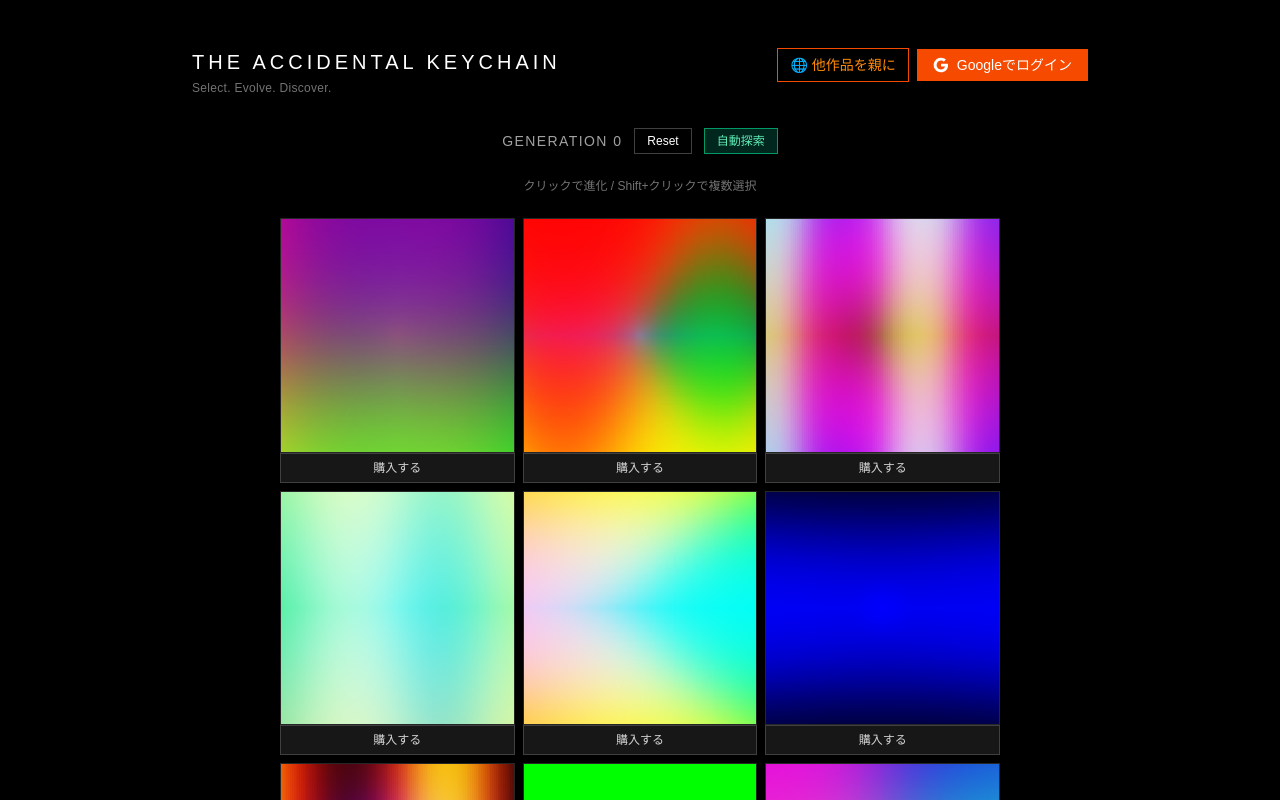
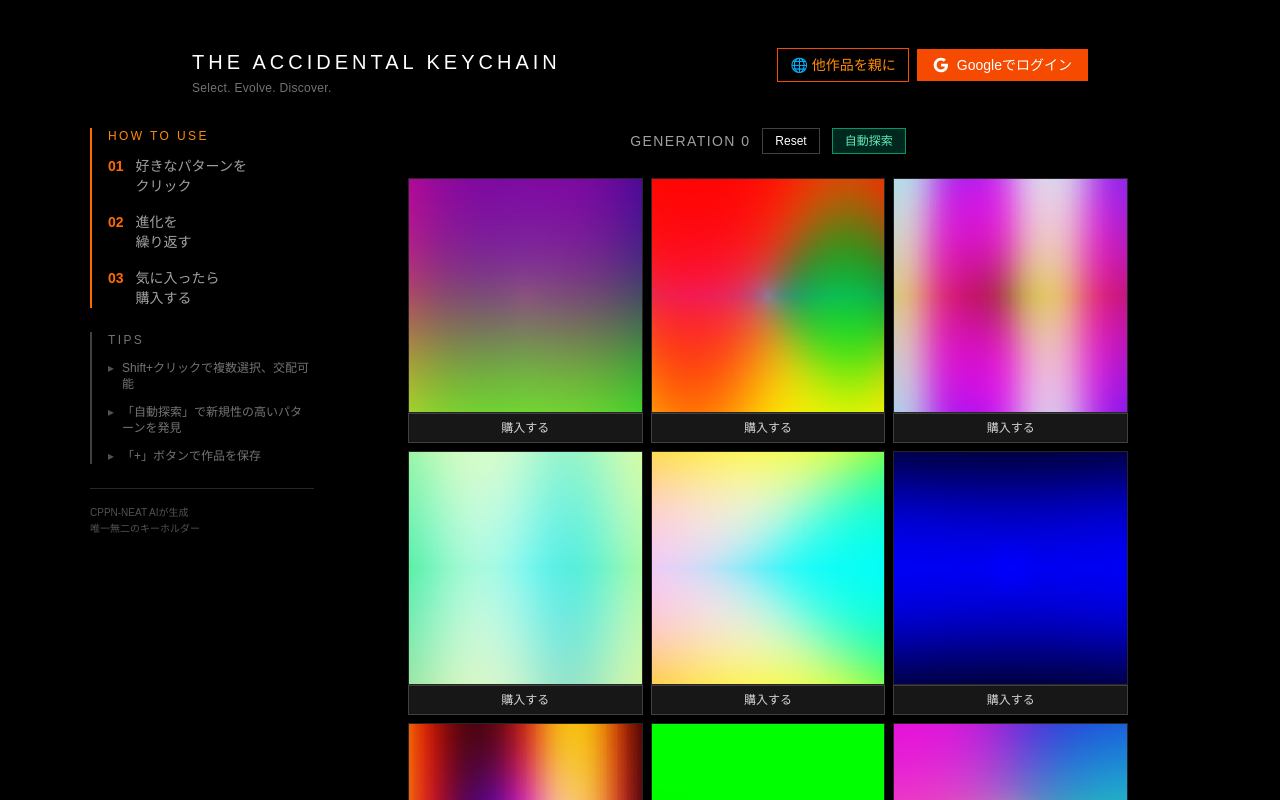
Before and after one commit to Giraffe0925/picbraeder, a Next.js app: page / in a window 1280 px wide. Shown: the top 800 px of the page. Built offline with nearby package versions, Linux system fonts and the light colour scheme; no server answers.

Commit message:
feat: 左側にスタイリッシュな使い方説明を追加

```diff
--- a/src/components/BreederGrid.tsx
+++ b/src/components/BreederGrid.tsx
@@ -1,9 +1,8 @@
 'use client';
 
 /**
- * BreederGrid — Right: 3×3 evolution grid.
+ * BreederGrid — Left: HowTo. Right: 3×3 evolution grid.
  * Supports: single-click evolve, Shift+click multi-select, save, auto-explore, purchase.
- * Galleryとコミュニティ作品は別ページ（CommunityDesignsModal）に移動済み
  */
 
 import { useState } from 'react';
@@ -37,9 +36,60 @@ export default function BreederGrid() {
 
   return (
     <>
-      {/* 背景は黒 - BackgroundMosaicとGalleryを削除済み */}
-      <div className="flex justify-center w-full max-w-[800px] mx-auto relative z-10">
-        {/* Breeder Grid */}
+      <div className="flex gap-8 w-full max-w-[1100px] mx-auto relative z-10">
+        {/* Left: How to Use - スタイリッシュな説明 */}
+        <div className="w-56 shrink-0 hidden lg:block">
+          <div className="sticky top-24 space-y-6">
+            <div className="border-l-2 border-orange-500 pl-4">
+              <h3 className="text-xs uppercase tracking-[0.2em] text-orange-400 mb-3">
+                How to Use
+              </h3>
+              <ul className="space-y-4 text-sm text-neutral-400">
+                <li className="flex gap-3">
+                  <span className="text-orange-500 font-bold">01</span>
+                  <span>好きなパターンを<br />クリック</span>
+                </li>
+                <li className="flex gap-3">
+                  <span className="text-orange-500 font-bold">02</span>
+                  <span>進化を<br />繰り返す</span>
+                </li>
+                <li className="flex gap-3">
+                  <span className="text-orange-500 font-bold">03</span>
+                  <span>気に入ったら<br />購入する</span>
+                </li>
+              </ul>
+            </div>
+
+            <div className="border-l-2 border-neutral-700 pl-4">
+              <h3 className="text-xs uppercase tracking-[0.2em] text-neutral-500 mb-3">
+                Tips
+              </h3>
+              <ul className="space-y-3 text-xs text-neutral-500">
+                <li className="flex items-start gap-2">
+                  <span className="text-neutral-600">▸</span>
+                  <span>Shift+クリックで複数選択、交配可能</span>
+                </li>
+                <li className="flex items-start gap-2">
+                  <span className="text-neutral-600">▸</span>
+                  <span>「自動探索」で新規性の高いパターンを発見</span>
+                </li>
+                <li className="flex items-start gap-2">
+                  <span className="text-neutral-600">▸</span>
+                  <span>「+」ボタンで作品を保存</span>
+                </li>
+              </ul>
+            </div>
+
+            <div className="pt-4 border-t border-neutral-800">
+              <p className="text-[10px] text-neutral-600 leading-relaxed">
+                CPPN-NEAT AIが生成<br />
+                唯一無二のキーホルダー
+              </p>
+            </div>
+          </div>
+        </div>
+
+        {/* Right: Breeder Grid */}
         <div className="flex-1 flex flex-col items-center gap-6">
           {/* Header */}
           <div className="flex items-center gap-3 flex-wrap justify-center">
@@ -75,13 +125,17 @@ export default function BreederGrid() {
             )}
           </div>
 
-          {/* Instructions */}
-          <div className="flex items-center gap-4 text-xs text-neutral-500 flex-wrap justify-center">
+          {/* Instructions (mobile) */}
+          <div className="flex items-center gap-4 text-xs text-neutral-500 flex-wrap justify-center lg:hidden">
             <p>クリックで進化 / Shift+クリックで複数選択</p>
-            {archiveSize > 0 && (
-              <span className="text-neutral-600">Archive: {archiveSize}</span>
-            )}
           </div>
+
+          {/* Archive info */}
+          {archiveSize > 0 && (
+            <div className="text-xs text-neutral-600">
+              Archive: {archiveSize}
+            </div>
+          )}
 
           {/* 3×3 Grid */}
           <div className="grid grid-cols-3 gap-2 w-full max-w-[720px]">
```
